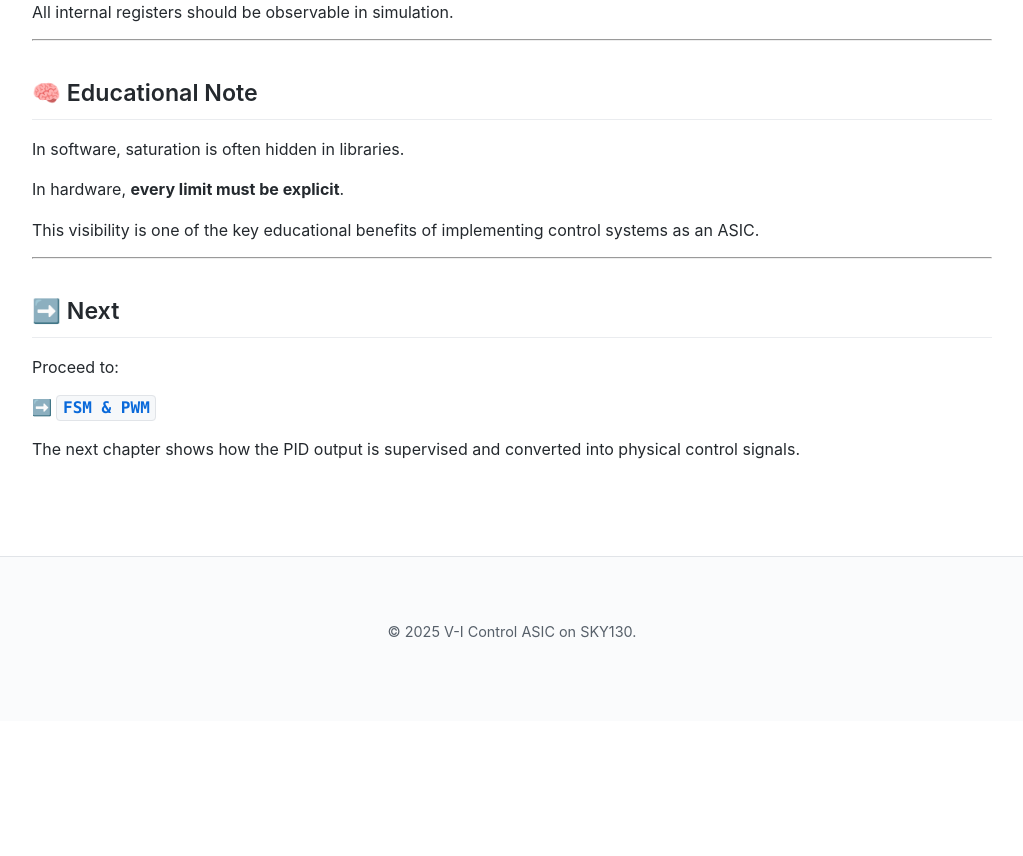
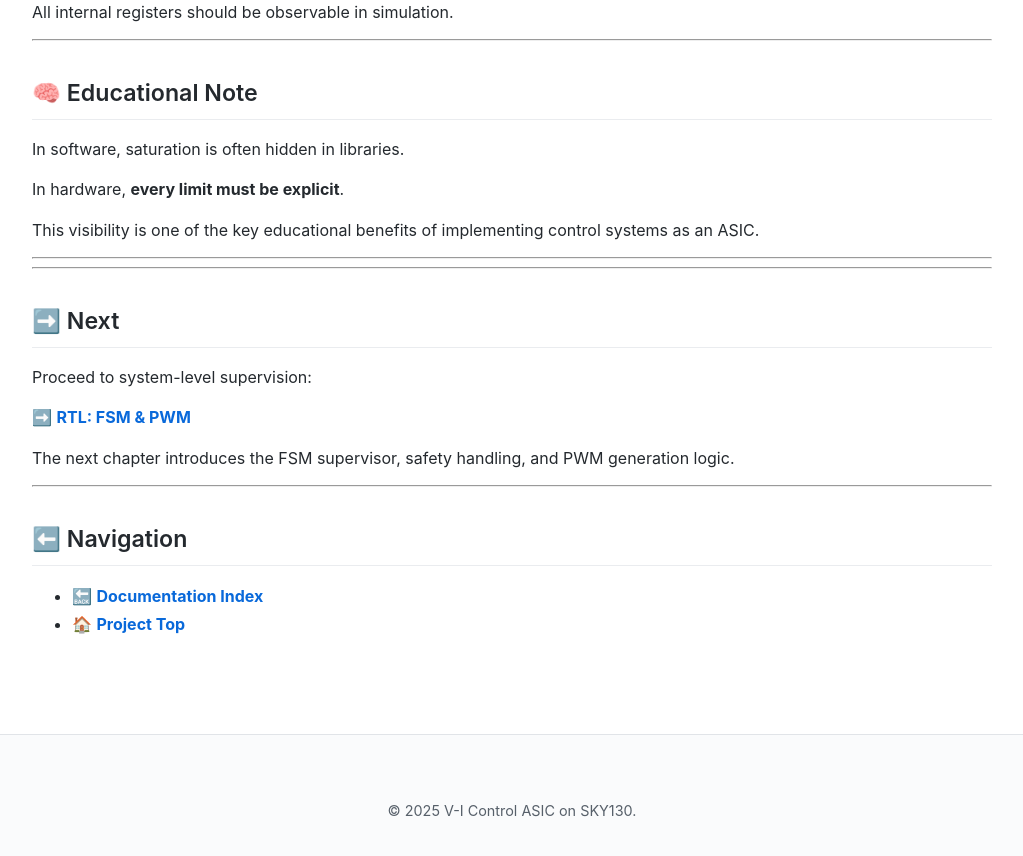
Before and after one commit to Samizo-AITL/vi-control-asic-sky130, a Jekyll site: the page built from docs/03_rtl_pid.md, in a window 1280 px wide and 900 px high, scrolled down 6933 px. Shown: the top 856 px of the window, without its empty margins (128-1151 px from the left). Built offline with Jekyll 4.4.1, drawn with Linux system fonts in a browser that asks for light colours; before the commit the page ends 7654 px from its top, so only the background shows below that.

Commit message:
Update 03_rtl_pid.md

```diff
--- a/docs/03_rtl_pid.md
+++ b/docs/03_rtl_pid.md
@@ -295,11 +295,20 @@ of implementing control systems as an ASIC.
 
 ---
 
+---
+
 ## ➡️ Next
 
-Proceed to:
+Proceed to system-level supervision:
 
-➡️ **[`FSM & PWM`](04_fsm_pwm.md)**
+➡️ **[RTL: FSM & PWM](04_fsm_pwm.md)**
 
-The next chapter shows how the PID output
-is supervised and converted into physical control signals.
+The next chapter introduces the FSM supervisor,
+safety handling, and PWM generation logic.
+
+---
+
+## ⬅️ Navigation
+
+- 🔙 **[Documentation Index](index.md)**
+- 🏠 **[Project Top](../index.md)**
```
